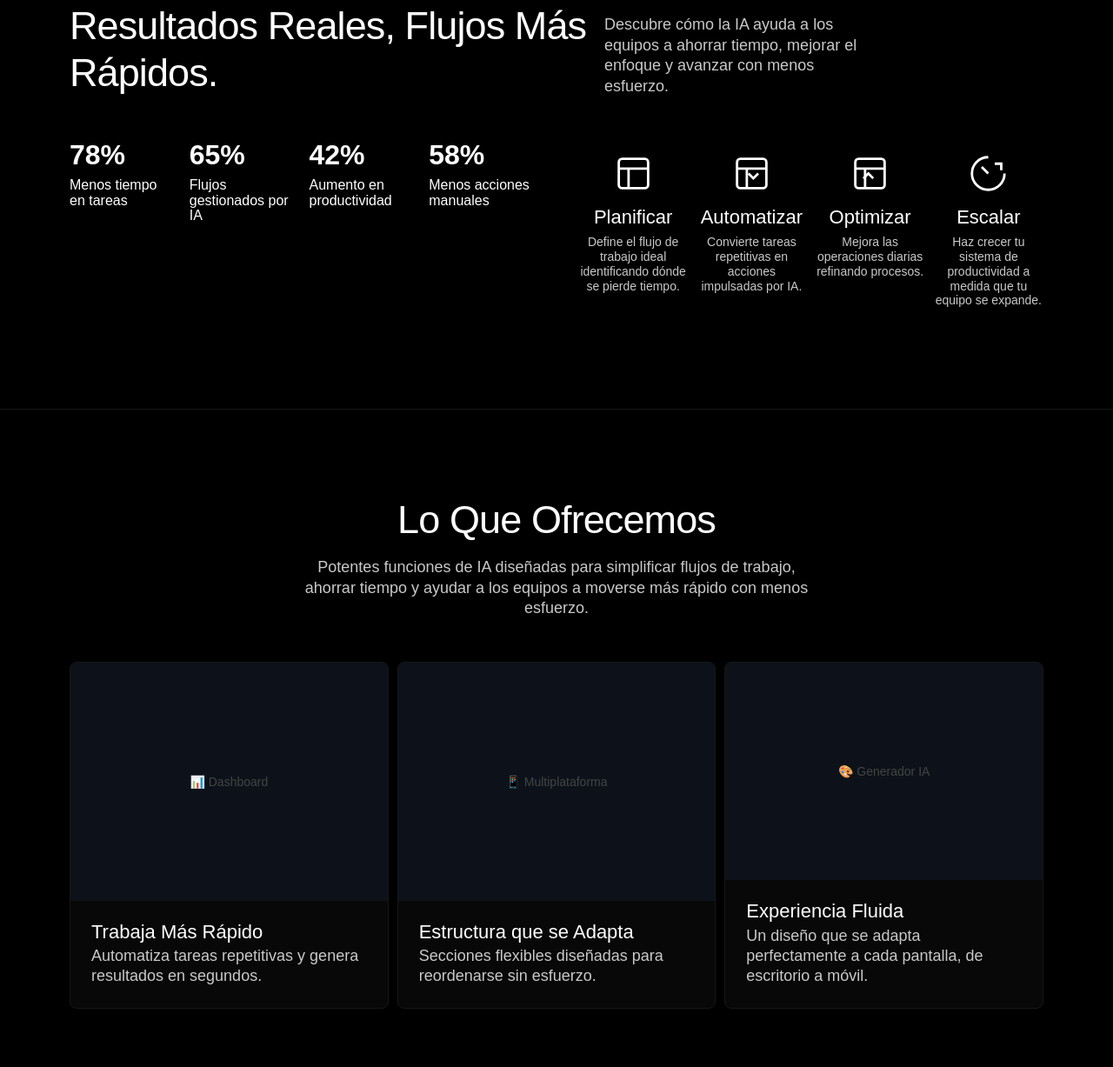
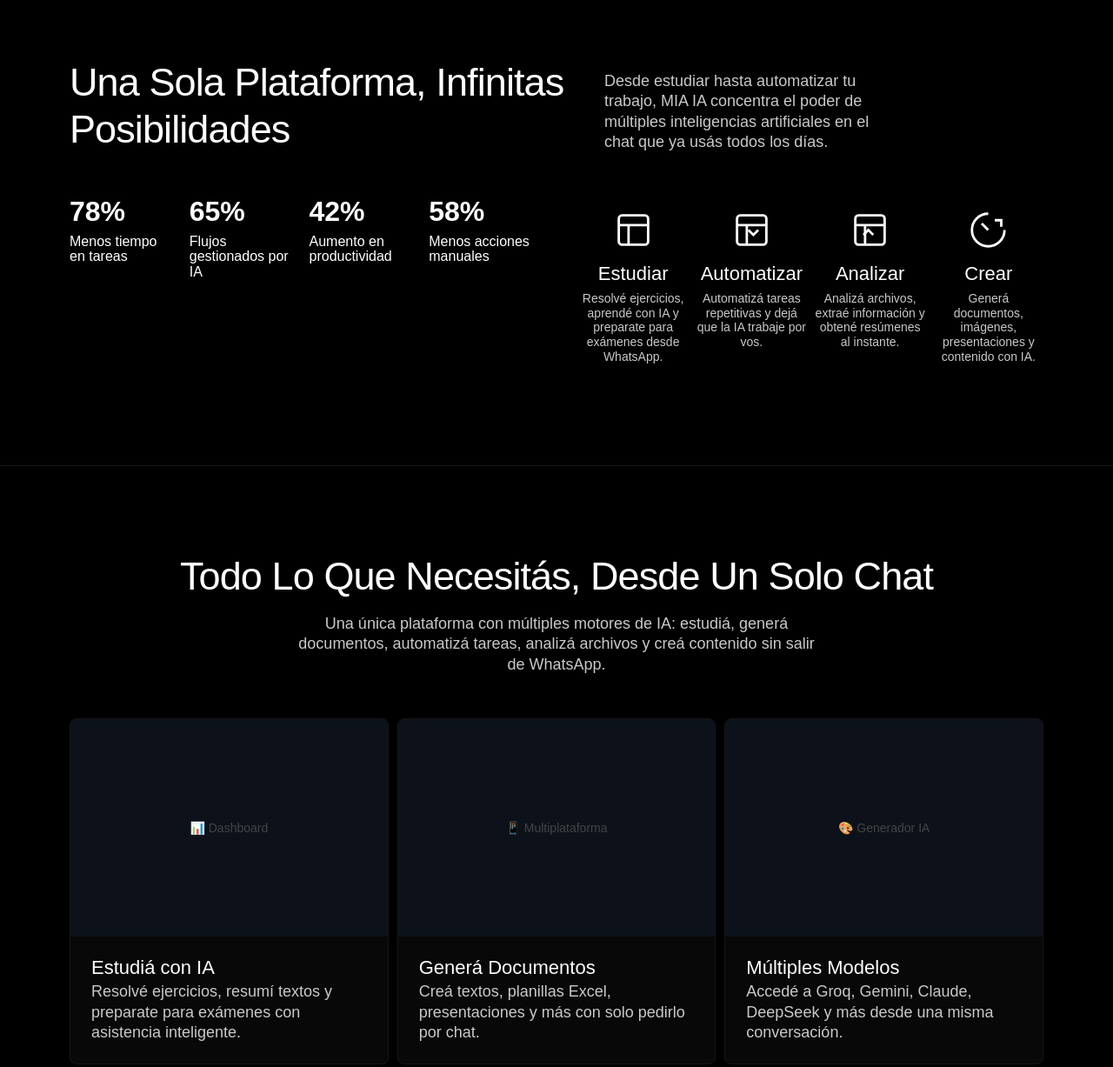
Before and after one commit to matiasibarra-dev/Mia-IA, a plain HTML site: page index.html in a window 1280 px wide. Shown: the part 897-2124 px from the top of the page at 87% size. Drawn offline with nearby package versions, Linux system fonts and the light colour scheme; a web font is replaced by a local one.

Commit message:
Update index.html

```diff
--- a/index.html
+++ b/index.html
@@ -4,7 +4,7 @@
   <meta charset="utf-8">
   <meta name="viewport" content="width=device-width">
   <title>MIA IA — Tu asistente inteligente en WhatsApp</title>
-  <meta name="description" content="MIA IA es un asistente de inteligencia artificial que funciona directamente desde WhatsApp. Genera documentos, imágenes, presentaciones, resuelve ejercicios y más.">
+  <meta name="description" content="MIA IA es la plataforma de IA todo-en-uno para WhatsApp. Estudiá, generá documentos, automatizá tareas, analizá archivos y conectá múltiples modelos de IA desde un solo chat.">
   <script src="https://cdn.jsdelivr.net/npm/@emailjs/browser@4/dist/email.min.js"></script>
   <style data-framer-font-css="">
     @font-face { font-family: "Switzer"; src: url("https://framerusercontent.com/third-party-assets/fontshare/wf/BLNB4FAQFNK56DWWNF7PMGTCOTZHOEII/ST3WKSSDMBK2MIQQO3MAVYWLF4FTOLFV/6IN5WOLRCYP4G4MOCOHOMXNON6Q7MDAR.woff2"); font-display: swap; font-style: normal; font-weight: 400 }
@@ -897,11 +897,11 @@
         <div class="hero-tag">
           <div class="hero-tag-inner">
             <div class="hero-tag-dot"></div>
-            <span class="hero-tag-text">Ayudamos a más de 150+ negocios</span>
+            <span class="hero-tag-text">La plataforma de IA todo-en-uno para WhatsApp</span>
           </div>
         </div>
-        <h1>Automatiza tu trabajo con <span class="highlight">IA inteligente</span></h1>
-        <p>Automatiza tareas, organiza tu flujo de trabajo y mantente enfocado con un SaaS de productividad construido para ayudar a equipos y emprendedores a moverse más rápido.</p>
+        <h1>Tu plataforma de IA <span class="highlight">todo-en-uno</span> en WhatsApp</h1>
+        <p>Estudiá, generá documentos, automatizá tareas, analizá archivos, creá contenido y conectá múltiples modelos de inteligencia artificial — todo desde el chat que ya usás todos los días.</p>
         <div class="hero-btns">
           <a href="#plans" class="btn">Elegir Plan</a>
           <a href="https://wa.me/5493813352970" target="_blank" rel="noopener" class="btn btn-primary">Comenzar</a>
@@ -929,8 +929,8 @@
 <section class="results" id="results">
   <div class="container">
     <div class="results-heading">
-      <h2 class="h2">Resultados reales, flujos más rápidos.</h2>
-      <p class="body-main">Descubre cómo la IA ayuda a los equipos a ahorrar tiempo, mejorar el enfoque y avanzar con menos esfuerzo.</p>
+      <h2 class="h2">Una sola plataforma, infinitas posibilidades</h2>
+      <p class="body-main">Desde estudiar hasta automatizar tu trabajo, MIA IA concentra el poder de múltiples inteligencias artificiales en el chat que ya usás todos los días.</p>
     </div>
     <div class="results-grid">
       <div class="stats-row">
@@ -944,29 +944,29 @@
           <div class="icon">
             <svg viewBox="0 0 24 24" width="45" height="45" fill="none" stroke="#fff" stroke-width="1.5"><rect x="3" y="3" width="18" height="18" rx="2"/><path d="M3 9h18"/><path d="M9 21V9"/></svg>
           </div>
-          <h4 class="h4">Planificar</h4>
-          <p>Define el flujo de trabajo ideal identificando dónde se pierde tiempo.</p>
+          <h4 class="h4">Estudiar</h4>
+          <p>Resolvé ejercicios, aprendé con IA y preparate para exámenes desde WhatsApp.</p>
         </div>
         <div class="benefit-card">
           <div class="icon">
             <svg viewBox="0 0 24 24" width="45" height="45" fill="none" stroke="#fff" stroke-width="1.5"><rect x="3" y="3" width="18" height="18" rx="2"/><path d="M3 9h18"/><path d="M9 21V9"/><path d="m16 12-3 3-3-3"/></svg>
           </div>
           <h4 class="h4">Automatizar</h4>
-          <p>Convierte tareas repetitivas en acciones impulsadas por IA.</p>
+          <p>Automatizá tareas repetitivas y dejá que la IA trabaje por vos.</p>
         </div>
         <div class="benefit-card">
           <div class="icon">
             <svg viewBox="0 0 24 24" width="45" height="45" fill="none" stroke="#fff" stroke-width="1.5"><rect x="3" y="3" width="18" height="18" rx="2"/><path d="M3 9h18"/><path d="M9 21V9"/><path d="m8 15 3-3 3 3"/></svg>
           </div>
-          <h4 class="h4">Optimizar</h4>
-          <p>Mejora las operaciones diarias refinando procesos.</p>
+          <h4 class="h4">Analizar</h4>
+          <p>Analizá archivos, extraé información y obtené resúmenes al instante.</p>
         </div>
         <div class="benefit-card">
           <div class="icon">
             <svg viewBox="0 0 24 24" width="45" height="45" fill="none" stroke="#fff" stroke-width="1.5"><path d="M12 2a10 10 0 1 0 10 10"/><path d="M12 12 8 8"/><path d="M16 6h4v4"/></svg>
           </div>
-          <h4 class="h4">Escalar</h4>
-          <p>Haz crecer tu sistema de productividad a medida que tu equipo se expande.</p>
+          <h4 class="h4">Crear</h4>
+          <p>Generá documentos, imágenes, presentaciones y contenido con IA.</p>
         </div>
       </div>
     </div>
@@ -979,8 +979,8 @@
 <section class="services" id="services">
   <div class="container">
     <div class="services-heading">
-      <h2 class="h2">Lo Que Ofrecemos</h2>
-      <p class="body-main">Potentes funciones de IA diseñadas para simplificar flujos de trabajo, ahorrar tiempo y ayudar a los equipos a moverse más rápido con menos esfuerzo.</p>
+      <h2 class="h2">Todo lo que necesitás, desde un solo chat</h2>
+      <p class="body-main">Una única plataforma con múltiples motores de IA: estudiá, generá documentos, automatizá tareas, analizá archivos y creá contenido sin salir de WhatsApp.</p>
     </div>
     <div class="services-grid">
       <div class="service-card">
@@ -988,8 +988,8 @@
           <div style="position:absolute;inset:0;background:#0d121a;display:flex;align-items:center;justify-content:center;color:#444;font-size:14px;">📊 Dashboard</div>
         </div>
         <div class="service-card-text">
-          <h4 class="h4">Trabaja Más Rápido</h4>
-          <p>Automatiza tareas repetitivas y genera resultados en segundos.</p>
+          <h4 class="h4">Estudiá con IA</h4>
+          <p>Resolvé ejercicios, resumí textos y preparate para exámenes con asistencia inteligente.</p>
         </div>
       </div>
       <div class="service-card">
@@ -997,8 +997,8 @@
           <div style="position:absolute;inset:0;background:#0d121a;display:flex;align-items:center;justify-content:center;color:#444;font-size:14px;">📱 Multiplataforma</div>
         </div>
         <div class="service-card-text">
-          <h4 class="h4">Estructura que se Adapta</h4>
-          <p>Secciones flexibles diseñadas para reordenarse sin esfuerzo.</p>
+          <h4 class="h4">Generá Documentos</h4>
+          <p>Creá textos, planillas Excel, presentaciones y más con solo pedirlo por chat.</p>
         </div>
       </div>
       <div class="service-card">
@@ -1006,8 +1006,8 @@
           <div style="position:absolute;inset:0;background:#0d121a;display:flex;align-items:center;justify-content:center;color:#444;font-size:14px;">🎨 Generador IA</div>
         </div>
         <div class="service-card-text">
-          <h4 class="h4">Experiencia Fluida</h4>
-          <p>Un diseño que se adapta perfectamente a cada pantalla, de escritorio a móvil.</p>
+          <h4 class="h4">Múltiples Modelos</h4>
+          <p>Accedé a Groq, Gemini, Claude, DeepSeek y más desde una misma conversación.</p>
         </div>
       </div>
     </div>
```
